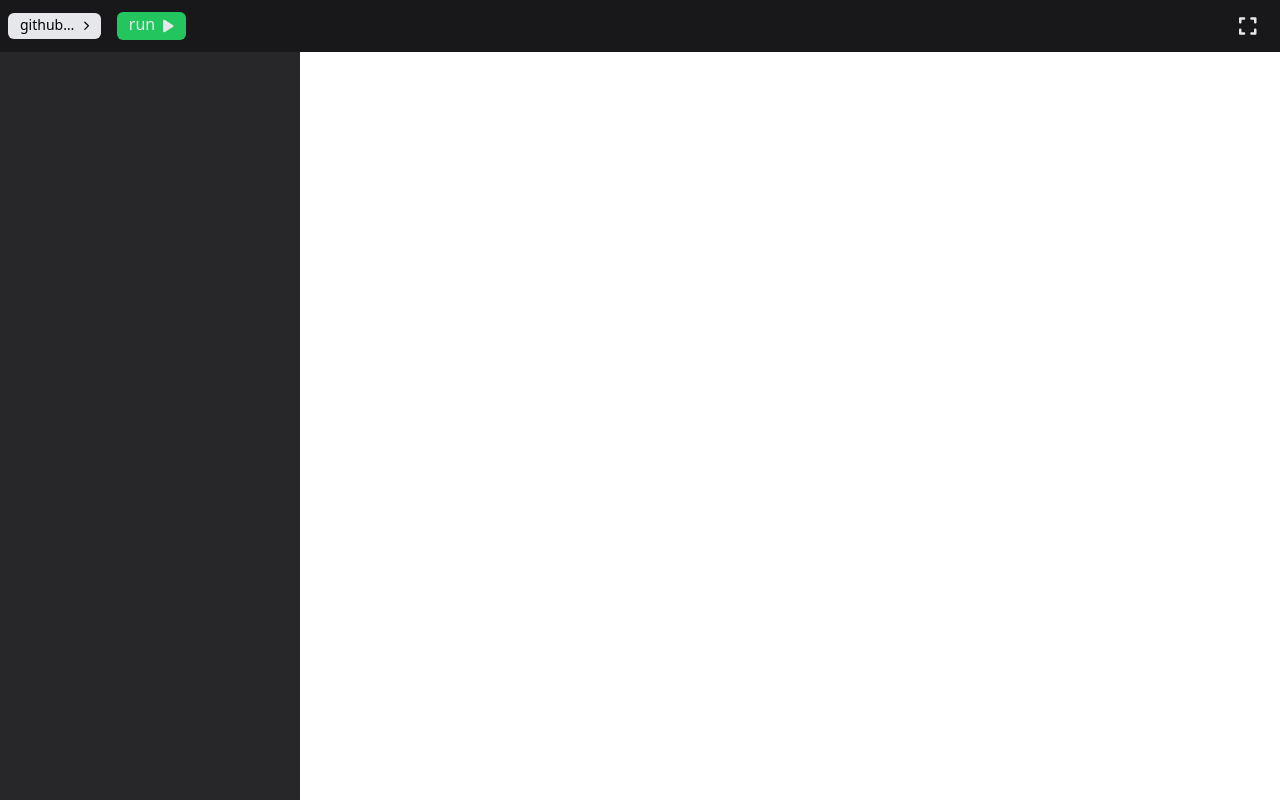
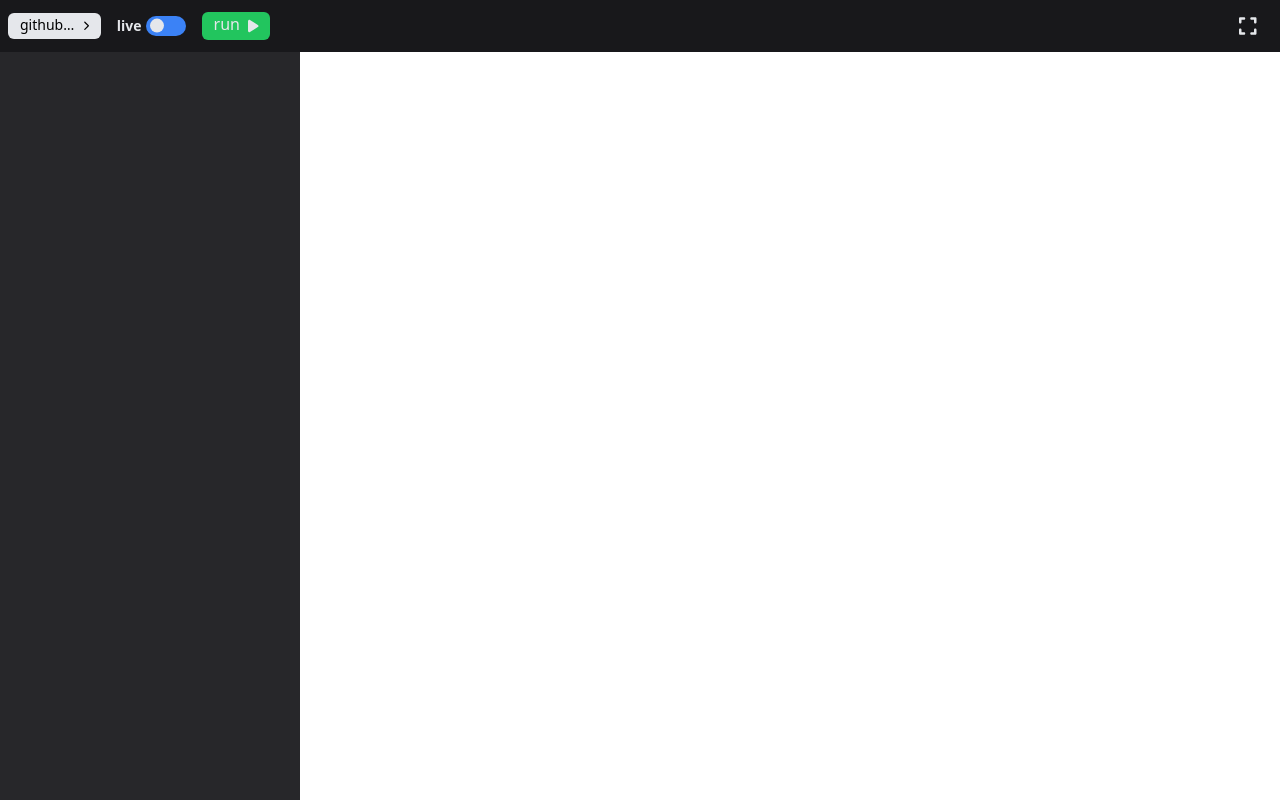
Before and after one commit to sina-byn/online-code-editor, a React (Vite) app: page / in a window 1280 px wide. Built offline with nearby package versions, Linux system fonts and the light colour scheme.

Commit message:
mode-switch added

```diff
--- a/src/components/Header.tsx
+++ b/src/components/Header.tsx
@@ -2,6 +2,7 @@ import { FC, ReactNode } from 'react';
 
 // * components
 import ThemeSelect from './ThemeSelect';
+import ModeSwitch from './ModeSwitch';
 import FullscreenButton from './ui/FullscreenButton';
 
 // * interfaces
@@ -14,7 +15,7 @@ const Header: FC<HeaderProps> = ({ children }) => {
     <header className='flex justify-between bg-zinc-900 px-2 py-3'>
       <div className='options left flex items-center gap-x-4'>
         <ThemeSelect />
-        {/* ModeSwitch goes here */}
+        <ModeSwitch />
         {children}
       </div>
       <div className='options right flex items-center pr-4'>
--- /dev/null
+++ b/src/components/ModeSwitch.tsx
@@ -0,0 +1,16 @@
+import { FC, useContext, } from 'react';
+
+// * context
+import { AppCtx } from '../context/AppContextProvider';
+
+// * components
+import Switch from './ui/Switch';
+
+const ModeSwitch: FC = () => {
+  const { liveMode, setLiveMode } = useContext(AppCtx)!;
+  const modeToggler = () => setLiveMode(prev => !prev);
+
+  return <Switch label='live' checked={liveMode} onToggle={modeToggler} />;
+};
+
+export default ModeSwitch;
--- a/src/components/ui/Switch.tsx
+++ b/src/components/ui/Switch.tsx
@@ -1,13 +1,41 @@
-import { FC } from 'react';
+import { FC, useId, ChangeEventHandler } from 'react';
 
 // * interfaces
+interface SwitchProps {
+  label: string;
+  checked: boolean;
+  onToggle: ChangeEventHandler;
+}
 
-const Switch: FC = () => {
-    return (
-        <div>
+const Switch: FC<SwitchProps> = ({ label, checked, onToggle }) => {
+  const id = useId();
 
-        </div>
-    );
+  return (
+    <div className='switch-container flex items-center gap-x-1 text-gray-200'>
+      <span className='text-sm font-bold'>{label}</span>
+      <label
+        htmlFor={`switch-${id}`}
+        className={`
+            inline-block h-5 w-10 px-1 rounded-full cursor-pointer
+            ${checked ? 'bg-red-500' : 'bg-blue-500'}
+        `}
+      >
+        <span
+          className={`
+              slider inline-block h-[70%] aspect-square rounded-full bg-gray-200 -translate-y-[10%] transition-all duration-300
+              ${checked ? 'translate-x-[1.1rem] animate-pulse' : ''}
+          `}
+        />
+        <input
+          type='checkbox'
+          checked={checked}
+          id={`switch-${id}`}
+          onChange={onToggle}
+          className='opacity-0 w-0 h-0'
+        />
+      </label>
+    </div>
+  );
 };
 
 export default Switch;
--- a/src/context/AppContextProvider.tsx
+++ b/src/context/AppContextProvider.tsx
@@ -8,6 +8,8 @@ interface ProviderProps {
 interface AppContext {
   theme: string;
   setTheme: Dispatch<SetStateAction<string>>;
+  liveMode: boolean;
+  setLiveMode: Dispatch<SetStateAction<boolean>>;
   fullscreenElem: Element | null;
 }
 
@@ -15,11 +17,14 @@ export const AppCtx = createContext<AppContext | null>(null);
 
 const AppContextProvider: FC<ProviderProps> = ({ children }) => {
   const [fullscreenElem, setFullscreenElem] = useState<Element | null>(null);
+  const [liveMode, setLiveMode] = useState<boolean>(false);
   const [theme, setTheme] = useState<string>('githubDark');
 
   const ctx = {
     theme,
     setTheme,
+    liveMode,
+    setLiveMode,
     fullscreenElem
   };
 
```
